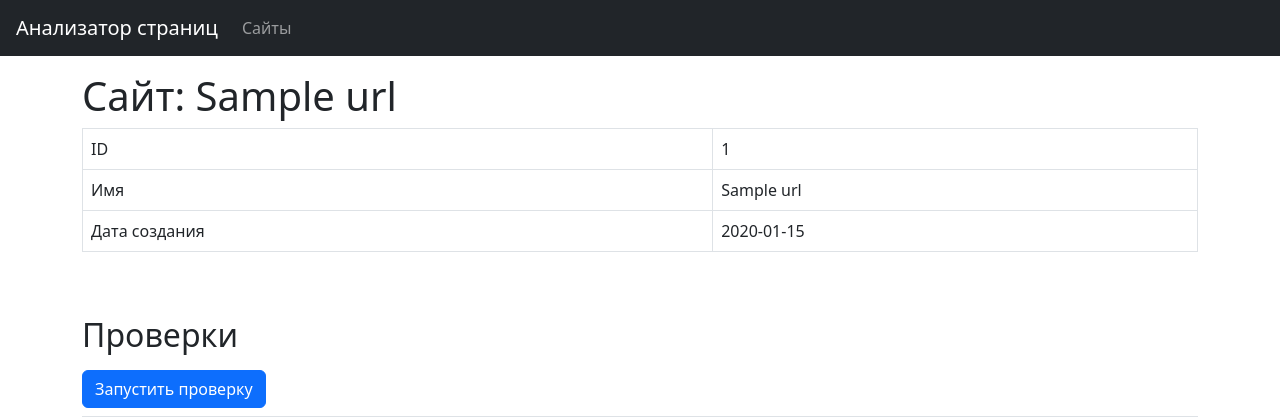
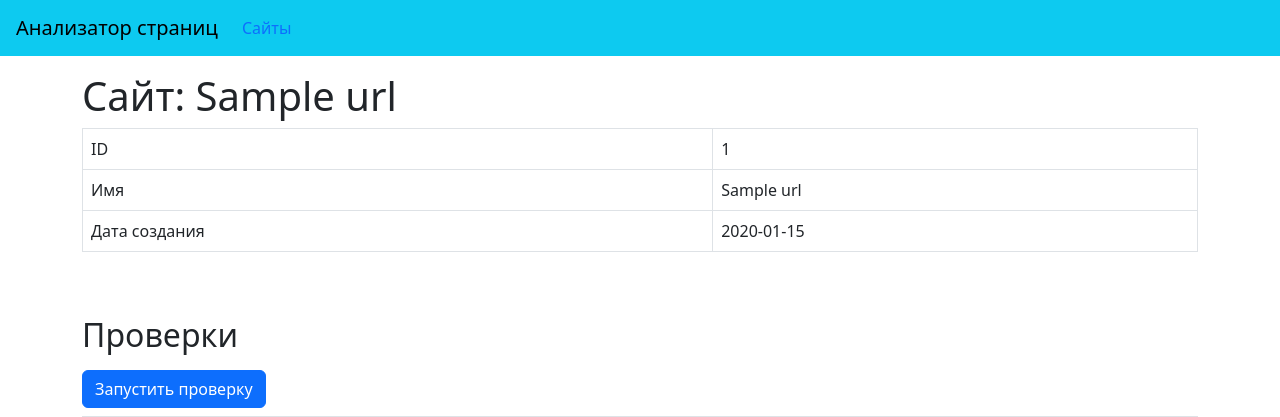
Before and after one commit to pavelkalenchuk/python-project-83, a Flask app: page /urls/1 in a window 1280 px wide. Shown: the top 417 px of the page. Run offline with Flask 3, Linux system fonts and the light colour scheme; a database or web service that is not in the repository returns one stand-in record (values such as "Sample title"); some libraries are stand-ins or nearby versions.

Commit message:
change css in header in urls/id

```diff
--- a/page_analyzer/templates/urls/show.html
+++ b/page_analyzer/templates/urls/show.html
@@ -11,11 +11,11 @@
   </head>
   <body class="min-vh-100 d-flex flex-column">
     <header class="flex-shrink-0">
-    <nav class="navbar navbar-expand-md navbar-dark bg-dark px-3">
-  <a class="navbar-brand" href="{{ url_for('index') }}">Анализатор страниц</a>
+      <nav class="navbar navbar-expand-md navbar-dark bg-info px-3">
+    <a class="navbar-brand text-black" href="/">Анализатор страниц</a>
     <div id="navbarNav">
         <ul class="navbar-nav">
-        <li class="nav-item"><a class="nav-link " href="{{ url_for('urls_get') }}">Сайты</a></li>
+          <li class="nav-item"><a class="nav-link text-primary" href="{{ url_for('urls_get') }}">Сайты</a></li>
         </ul>
       </ul>
     </div>
```
Lines whose indentation alone changed are shown as unchanged.
